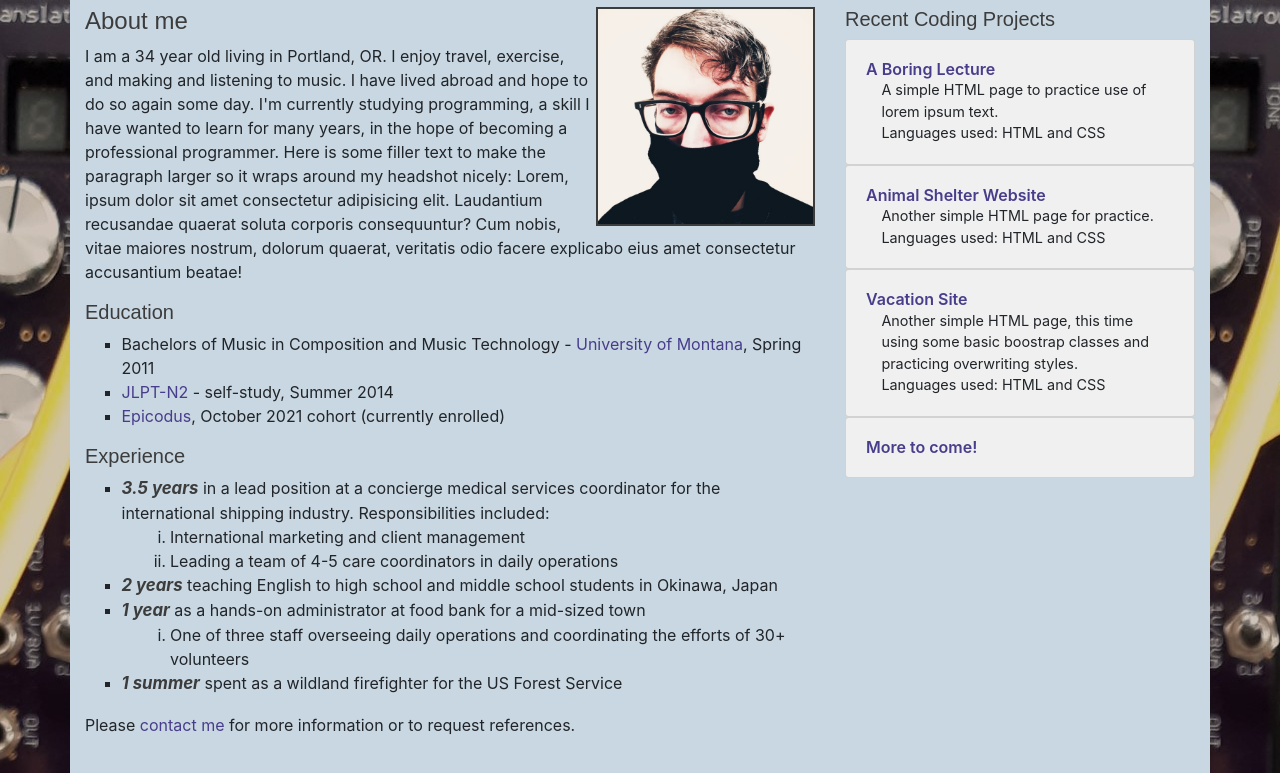
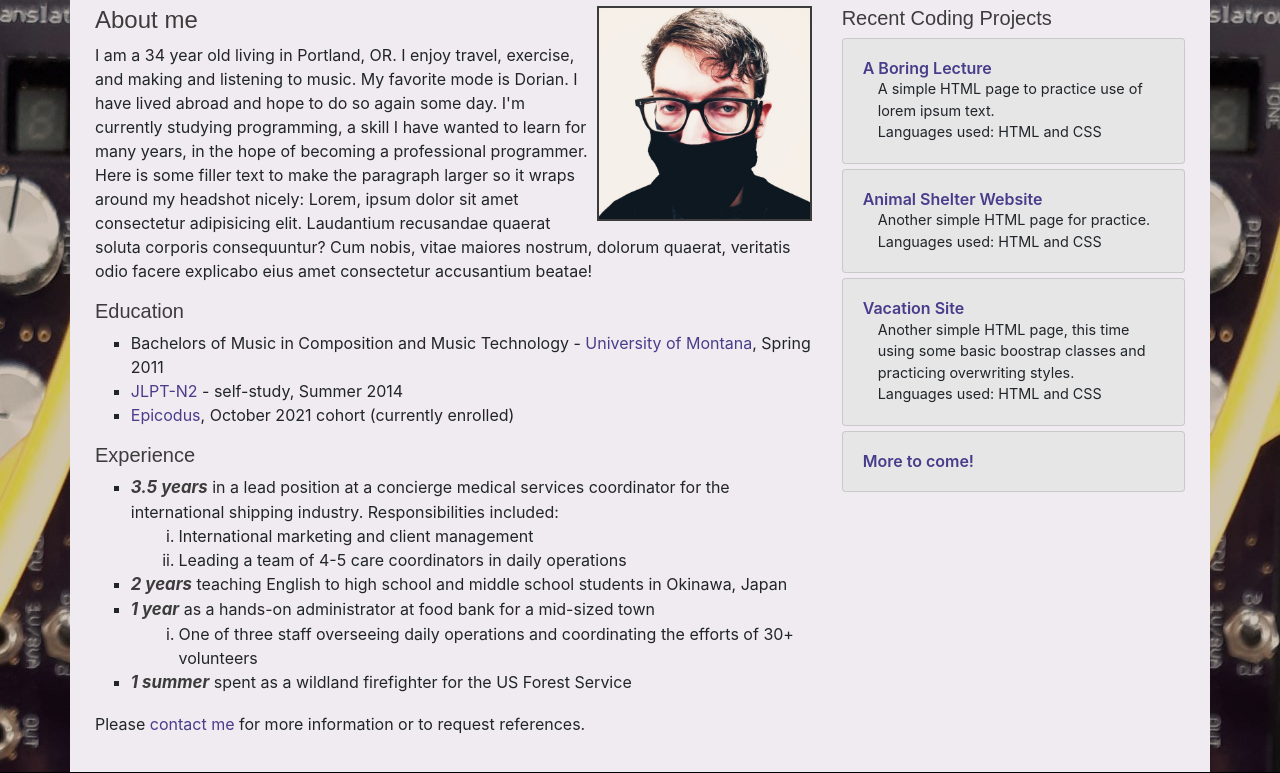
Before and after one commit to aaronminnick/portfolio-landing-page, a plain HTML site: page index.html in a window 1280 px wide. Shown: the part 135-908 px from the top of the page. Drawn offline with Linux system fonts and the light colour scheme.

Commit message:
add README, tweak styles

```diff
--- a/css/styles.css
+++ b/css/styles.css
@@ -14,7 +14,7 @@ ol {
 
 hr {
   margin-top: 5px;
-  margin-bottom; 15px;
+  margin-bottom: 15px;
 }
 
 .card-title {
@@ -29,7 +29,8 @@ strong {
 }
 
 .card {
-  background-color: rgb(240, 240, 240);
+  background-color: rgb(230, 230, 230);
+  margin-bottom: 5px;
 }
 
 .card .card-body ul {
@@ -38,9 +39,11 @@ strong {
 }
 
 .container {
-  background-color: rgb(200, 215, 225);
+  background-color: rgb(240, 235, 240);
   padding-top: 20px;
   padding-bottom: 20px;
+  padding-left: 25px;
+  padding-right: 25px;
   margin-top: 20px;
 }
 
@@ -60,7 +63,7 @@ strong {
 }
 
 body {
-    background-color: rgb(240, 240, 240);
+    background-color: black;
     background-image: url("../img/modular.jpg");
 }
 
@@ -68,4 +71,5 @@ body {
   float: right;
   border: 2px solid rgb(60, 60, 60);
   width: 30%;
+  margin-left: 5px;
 }
--- a/index.html
+++ b/index.html
@@ -16,7 +16,7 @@
         <img id="headshot" src="img/headshot-temp.jpg" alt="Aaron's picture">
         <h4 class="heading-style">About me</h4>
         <p>
-          I am a 34 year old living in Portland, OR. I enjoy travel, exercise, and making and listening to music. I have lived abroad and hope to do so again some day. I'm currently studying programming, a skill I have wanted to learn for many years, in the hope of becoming a professional programmer. Here is some filler text to make the paragraph larger so it wraps around my headshot nicely: Lorem, ipsum dolor sit amet consectetur adipisicing elit. Laudantium recusandae quaerat soluta corporis consequuntur? Cum nobis, vitae maiores nostrum, dolorum quaerat, veritatis odio facere explicabo eius amet consectetur accusantium beatae!
+          I am a 34 year old living in Portland, OR. I enjoy travel, exercise, and making and listening to music. My favorite mode is Dorian. I have lived abroad and hope to do so again some day. I'm currently studying programming, a skill I have wanted to learn for many years, in the hope of becoming a professional programmer. Here is some filler text to make the paragraph larger so it wraps around my headshot nicely: Lorem, ipsum dolor sit amet consectetur adipisicing elit. Laudantium recusandae quaerat soluta corporis consequuntur? Cum nobis, vitae maiores nostrum, dolorum quaerat, veritatis odio facere explicabo eius amet consectetur accusantium beatae!
         </p>
         <h5 class="heading-style">Education</h5>
         <ul>
```
Also changed, not shown: 1 other file.
